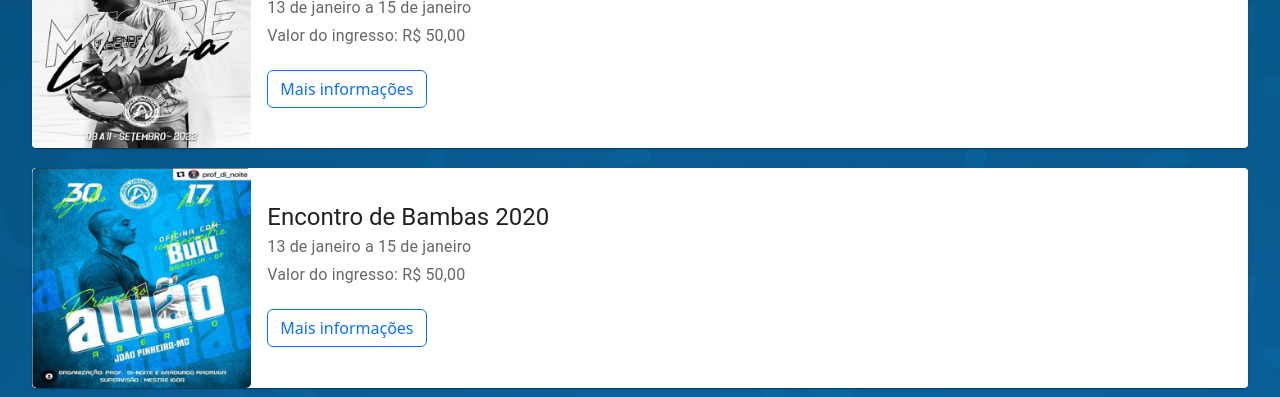
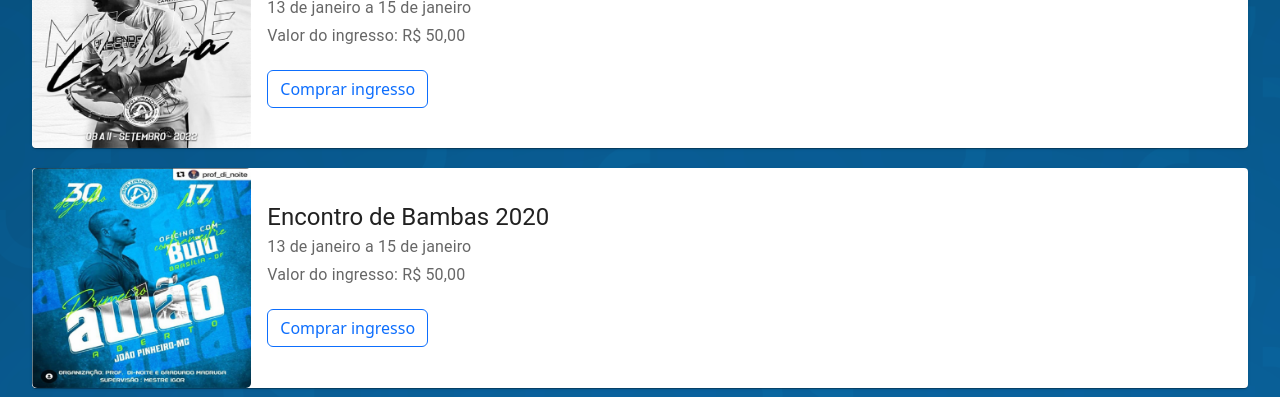
Before and after one commit to LucaMaia/PrototipoSiteAruanda, a Next.js app: page /eventos in a window 1280 px wide. Shown: the part 267-664 px from the top of the page. Built offline with nearby package versions, Linux system fonts and the light colour scheme.

Commit message:
eventos-titulo button

```diff
--- a/components/CardLateral/index.jsx
+++ b/components/CardLateral/index.jsx
@@ -45,7 +45,7 @@ export default function CardLateral({link}) {
                                                 </Typography>
                                             </div>
                                             <Button variant="outline-primary" href={item.href} className={styles.button_att}>
-                                                Mais informações
+                                                Comprar ingresso
                                             </Button>
                                         </CardContent>
                                     </Box>
```
